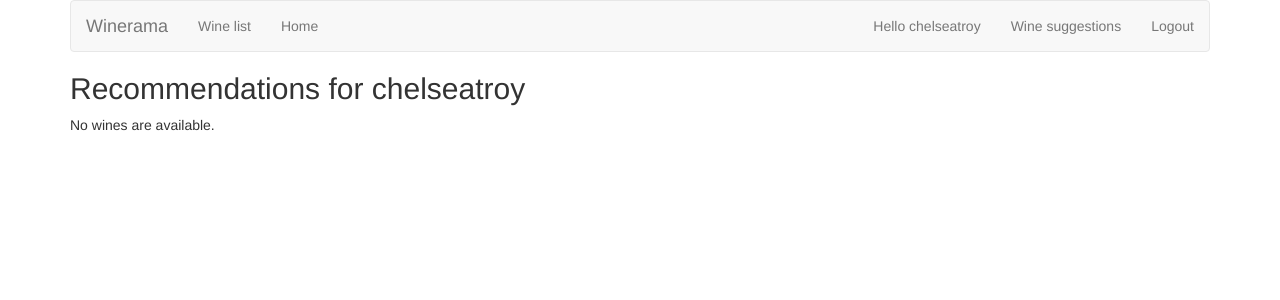
After one commit to chelseatroy/wine-recommender, a Django app: page /reviews/recommendation/ in a window 1280 px wide. The commit adds this page. Shown: the top 300 px of the page. Run offline with Django 3.2, Linux system fonts and the light colour scheme; a user stored in the database is signed in; some libraries are stand-ins or nearby versions.

Commit message:
Wine suggestion setup

```diff
--- /dev/null
+++ b/reviews/templates/reviews/user_recommendation_list.html
@@ -0,0 +1,5 @@
+{% extends 'reviews/wine_list.html' %}
+
+{% block title %}
+<h2>Recommendations for {{ username }}</h2>
+{% endblock %}
--- a/reviews/urls.py
+++ b/reviews/urls.py
@@ -1,4 +1,3 @@
-from django.conf.urls import include
 from django.conf.urls import url
 
 from . import views
@@ -15,5 +14,8 @@ urlpatterns = [
     url(r'^wine/(?P<wine_id>[0-9]+)/add_review/$', views.add_review, name='add_review'),
     # ex: /review/user - get reviews for the logged user
     url(r'^review/user/(?P<username>\w+)/$', views.user_review_list, name='user_review_list'),
+    # ex: /review/user - get reviews for the user passed in the url
     url(r'^review/user/$', views.user_review_list, name='user_review_list'),
+    # ex: /recommendation - get wine recommendations for the logged user
+    url(r'^recommendation/$', views.user_recommendation_list, name='user_recommendation_list'),
 ]
--- a/reviews/views.py
+++ b/reviews/views.py
@@ -57,3 +57,7 @@ def user_review_list(request, username=None):
     latest_review_list = Review.objects.filter(user_name=username).order_by('-pub_date')
     context = {'latest_review_list':latest_review_list, 'username':username}
     return render(request, 'reviews/user_review_list.html', context)
+
+@login_required
+def user_recommendation_list(request):
+    return render(request, 'reviews/user_recommendation_list.html', {'username': request.user.username})
--- a/templates/base.html
+++ b/templates/base.html
@@ -17,15 +17,15 @@
             <ul class="nav navbar-nav navbar-right">
             {% if user.is_authenticated %}
                 <li><a href="{% url 'reviews:user_review_list' user.username %}">Hello {{ user.username }}</a></li>
+                <li><a href="{% url 'reviews:user_recommendation_list' %}">Wine suggestions</a></li>
                 <li><a href="{% url 'auth:logout' %}">Logout</a></li>
                 {% else %}
                 <li><a href="{% url 'auth:login' %}">Login</a></li>
+                <li><a href="/accounts/register">Register</a></li>
                 {% endif %}
             </ul>
         </div>
     </nav>
-
-
 
     <h1>{% block title %}(no title){% endblock %}</h1>
 
```
Also changed, not shown: db.sqlite3, 2 other files. Lines whose indentation alone changed are shown as unchanged.
